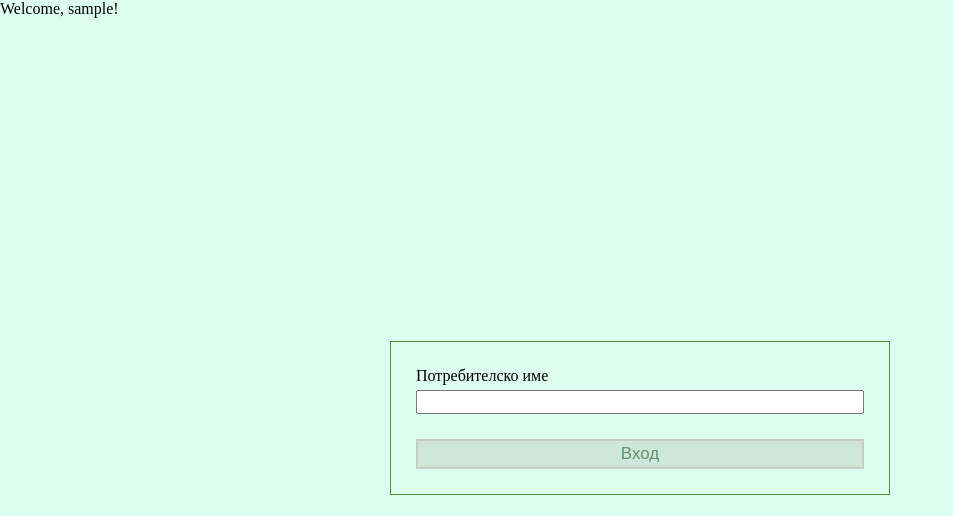
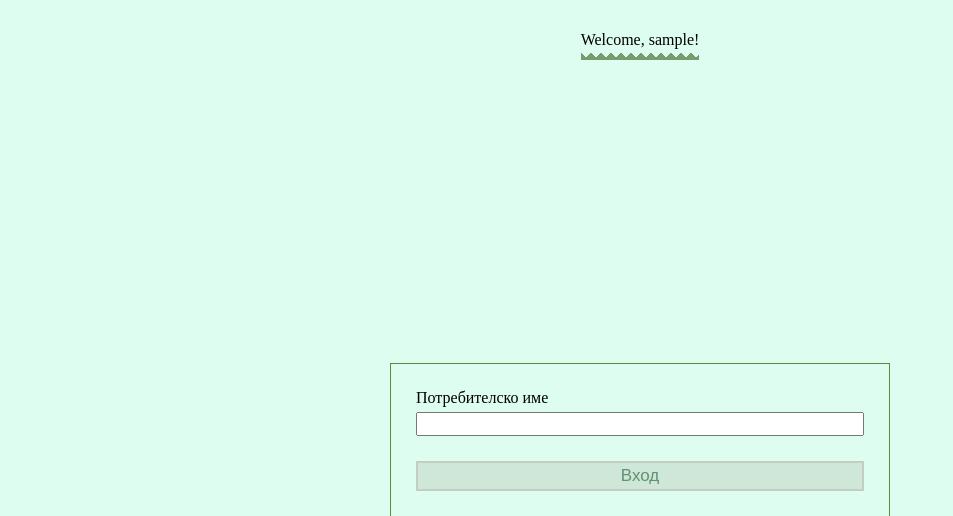
Before and after one commit to vikrusev/fmi-final-web-project, a PHP site: page /index.php in a window 1280 px wide. Shown: the top 516 px of the page, without its empty margins (0-953 px from the left). Before the commit the page ends 495 px from the top, so only its background shows below. Run offline with PHP 8.4, Linux system fonts and the light colour scheme; the visitor is signed in with stand-in values (Sample User, id 1).

Commit message:
zig zag border for welcome message

```diff
--- a/src/main.php
+++ b/src/main.php
@@ -4,7 +4,7 @@ session_start();
 
 if (isset($_SESSION['user_name'])) {
     $username = $_SESSION['user_name'];
-    echo "Welcome" . (!isset($_SESSION['is_new']) ? " back, " : ", ") . "$username!";
+    echo "<span id='welcome'>Welcome" . (!isset($_SESSION['is_new']) ? " back, " : ", ") . "$username!</span>";
 }
 
 function authenticate($location_redirect, $auth_fields) {
--- a/src/style.css
+++ b/src/style.css
@@ -31,6 +31,28 @@ body {
 
 .hidden div:not(:first-of-type) {
     display: none;
+}
+
+#welcome {
+    display: table;
+    margin: 0 auto;
+    top: 20px;
+    position: relative;
+    line-height: 40px;
+}
+
+#welcome:after {
+    background: linear-gradient(-45deg, var(--dark-green) 20px, transparent 0), linear-gradient(45deg, var(--dark-green) 20px, transparent 0);
+    background-position: left-bottom;
+    background-repeat: repeat-x;
+    background-size: 10px 61px;
+    content: " ";
+    display: block;
+    position: absolute;
+    bottom: 0px;
+    left: 0px;
+    width: 100%;
+    height: 40px;
 }
 
 #main,
```
